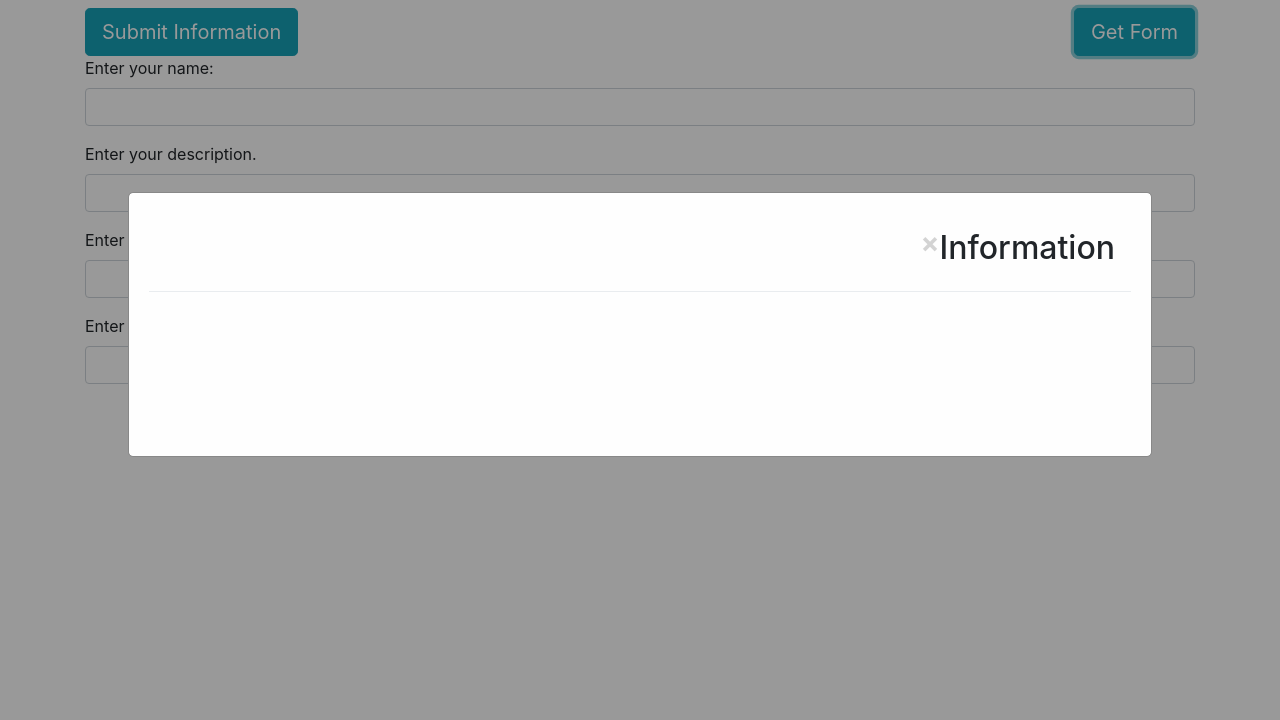
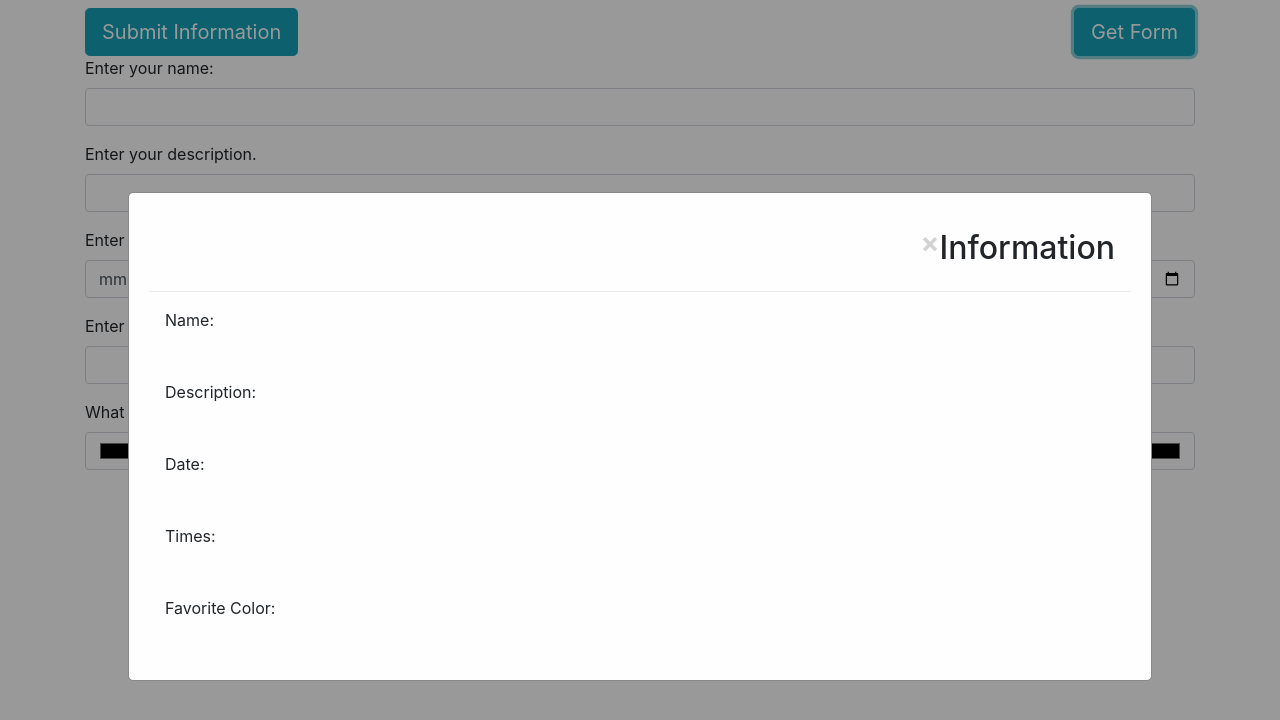
Before and after one commit to Zizzs/js-appointment-form, a plain HTML site: page index.html in a window 1280 px wide. Both pictures are taken after a click on the button "Get Form". Drawn offline with Linux system fonts and the light colour scheme.

Commit message:
Added date box and color box. Fixed some strange line breakage in modal text.

```diff
--- a/index.html
+++ b/index.html
@@ -25,11 +25,15 @@
 
       <div class='form-group'>
         <label for="dateInput">Enter your date.</label>
-        <input id="dateInput" class="form-control" type="text">
+        <input id="dateInput" class="form-control" type="date">
       </div>
       <div class='form-group'>
         <label for="timesInput">Enter your times.</label>
         <input id="timesInput" class="form-control" type="text">
+      </div>
+      <div class="form-group">
+        <label for="colorInput">What is your favorite color?</label>
+        <input id="colorInput" class="form-control" type="color">
       </div>
     </form>
 
@@ -41,12 +45,17 @@
         <h2>Information</h2>
       </div>
       <div class="modal-body">
-        <p>
-          <span class="modalName"></span><br>
-          <span class="modalDescription"></span><br>
-          <span class="modalDate"></span><br>
-          <span class="modalTimes"></span><br>
-        </p>
+        <div>
+          <div>Name: </div><span class="modalName"></span><br>
+          <br>
+          <div>Description: </div><span class="modalDescription"></span><br>
+          <br>
+          <div>Date: </div><span class="modalDate"></span><br>
+          <br>
+          <div>Times: </div><span class="modalTimes"></span><br>
+          <br>
+          <div>Favorite Color: </div><span class="modalColor"></span><br>
+        </div>
       </div>
     </div>
   </div>
--- a/js/scripts.js
+++ b/js/scripts.js
@@ -35,6 +35,12 @@ $(document).ready(function() {
     event.preventDefault();
   });
 
+  $("form#makeAppointment").submit(function(event) {
+    var colorTemp = $("input#colorInput").val();
+    $(".modalColor").text(colorTemp);
+    event.preventDefault();
+  });
+
   btn.onclick = function() {
     modal.style.display = "block";
   }
```
